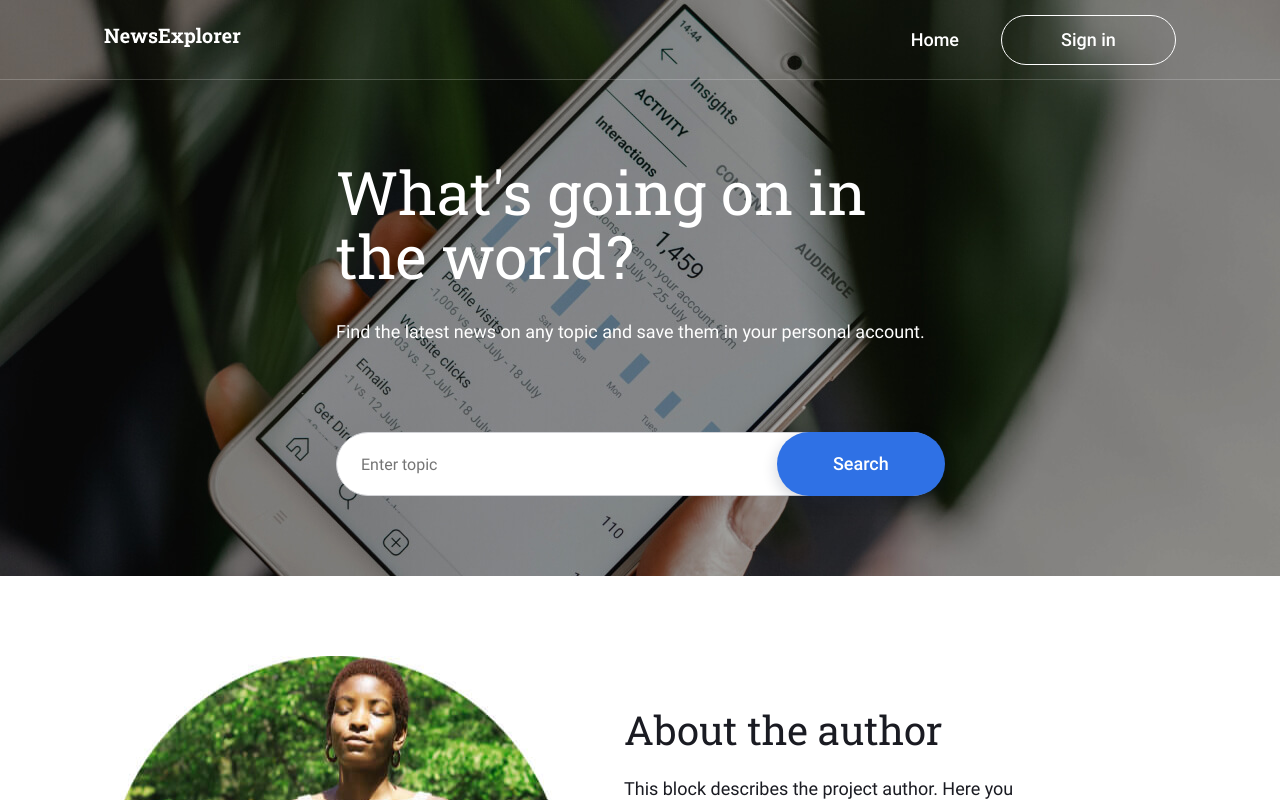
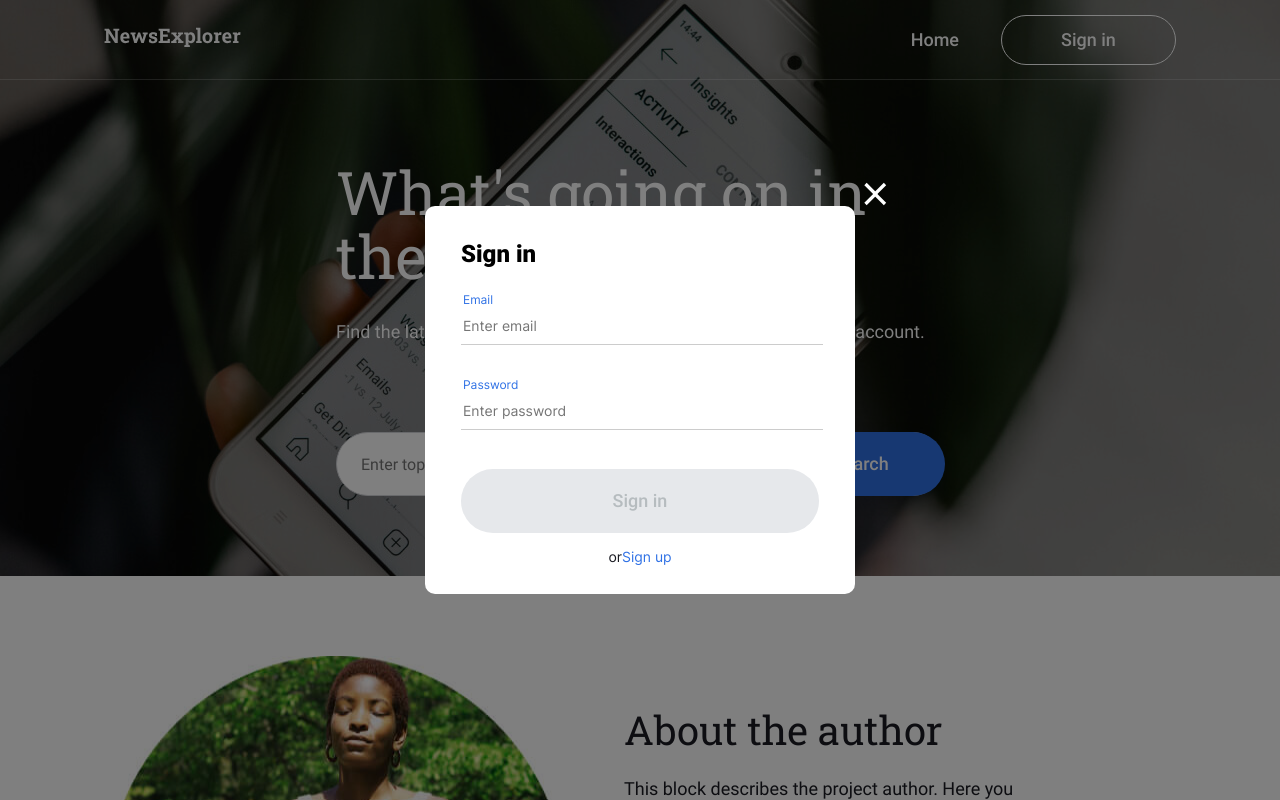
Before and after one commit to NatalieShamir/news-explorer-frontend, a React (Create React App) app: page / in a window 1280 px wide. Both pictures are taken after a click on the button "Sign in". Shown: the top 800 px of the page. Built offline with nearby package versions, Linux system fonts and the light colour scheme.

Commit message:
code switching between popups functionality

```diff
--- a/src/components/App/App.js
+++ b/src/components/App/App.js
@@ -19,6 +19,19 @@ function App() {
     React.useState(false);
   const [isRegistrationSuccessfulOpen, setIsRegistrationSuccessfulOpen] = React.useState(false);
 
+  function handleOpenSigninClick() {
+    setIsSigninPopupOpen(true);
+  }
+
+  function handleSwitchToSignup() {
+    setIsSigninPopupOpen(false);
+    setIsSignupPopupOpen(true);
+  }
+
+  function handleSwitchToSignin() {
+    setIsSignupPopupOpen(false);
+    setIsSigninPopupOpen(true);
+  }
 
   function closeAllPopups() {
     setIsSigninPopupOpen(false);
@@ -49,16 +62,20 @@ function App() {
   return (
     <div className="app">
       <Routes>
-        <Route path="/" element={<Main />} />
+        <Route path="/" element={<Main
+          onSigninClick={handleOpenSigninClick}
+        />} />
         <Route path="/saved-news" element={<SavedNews />} />
       </Routes>
       <Signin
         isOpen={isSigninPopupOpen}
         onClose={closeAllPopups}
+        onSignupClick={handleSwitchToSignup}
       />
       <Signup
         isOpen={isSignupPopupOpen}
         onClose={closeAllPopups}
+        onSigninClick={handleSwitchToSignin}
       />
       <RegistrationSuccessful
         isOpen={isRegistrationSuccessfulOpen}
--- a/src/components/Header/Header.js
+++ b/src/components/Header/Header.js
@@ -6,7 +6,7 @@ import Navigation from "../Navigation/Navigation";
 import hamburgerMenuOpen from "../../images/menu.svg";
 import hamburgerMenuClose from "../../images/close-min.svg";
 
-function Header() {
+function Header({ onSigninClick }) {
     const [isNavOpen, setIsNavOpen] = React.useState(false);
 
     function handleToggleMenu() {
@@ -29,6 +29,7 @@ function Header() {
             </div>
             <Navigation
                 isNavOpen={isNavOpen}
+                onSigninClick={onSigninClick}
             />
         </header >
     );
--- a/src/components/Main/Main.js
+++ b/src/components/Main/Main.js
@@ -3,16 +3,20 @@ import Parent from "../Parent/Parent";
 import Header from "../Header/Header";
 import SearchForm from "../SearchForm/SearchForm";
 import About from "../About/About";
+import SavedNews from "../SavedNews/SavedNews";
 
 
-function Main() {
+function Main({ onSigninClick }) {
     return (
         <>
             <Parent>
-                <Header />
+                <Header
+                    onSigninClick={onSigninClick}
+                />
                 <SearchForm />
             </Parent>
             <About />
+            <SavedNews />
         </>
     )
 }
--- a/src/components/Navigation/Navigation.js
+++ b/src/components/Navigation/Navigation.js
@@ -2,7 +2,7 @@ import React from "react";
 import { Link } from 'react-router-dom';
 import "../Navigation/Navigation.css";
 
-function Navigation({ isNavOpen }) {
+function Navigation({ isNavOpen, onSigninClick }) {
 
     return (
         <nav className={`${`nav`} ${isNavOpen ? "nav_open" : ""}`}>
@@ -13,7 +13,7 @@ function Navigation({ isNavOpen }) {
                     </Link>
                 </li>
                 <li className="nav__item">
-                    <button className="nav__button-signin">Sign in</button>
+                    <button className="nav__button-signin" onClick={onSigninClick}>Sign in</button>
                 </li>
             </ul>
         </nav >
--- a/src/components/SignInPopup/SignInPopup.js
+++ b/src/components/SignInPopup/SignInPopup.js
@@ -4,12 +4,11 @@ import "../PopupWithForm/PopupWithForm.css";
 import { Link } from 'react-router-dom';
 
 
-function Signin({ isOpen, onClose, onSubmit }) {
+function Signin({ isOpen, onClose, onSubmit, onSignupClick }) {
     return (
         <>
             <PopupWithForm
                 isOpen={isOpen}
-                onClose={onClose}
             >
                 {" "}
                 <button
@@ -47,8 +46,8 @@ function Signin({ isOpen, onClose, onSubmit }) {
                     </button>
                     <div className="popup__form-link-container">
                         <p className="popup__form-link-text">or</p>
-                        <Link style={{ textDecoration: 'none' }}>
-                            <p className="popup__form-link">Sign up</p>
+                        <Link style={{ textDecoration: 'none' }} >
+                            <p onClick={onSignupClick} className="popup__form-link" >Sign up</p>
                         </Link>
                     </div>
                 </form>
--- a/src/components/SignUpPopup/SignUpPopup.js
+++ b/src/components/SignUpPopup/SignUpPopup.js
@@ -3,12 +3,11 @@ import { Link } from 'react-router-dom';
 import PopupWithForm from '../PopupWithForm/PopupWithForm';
 import "../PopupWithForm/PopupWithForm.css";
 
-function Signup({ isOpen, onClose, onSubmit }) {
+function Signup({ isOpen, onClose, onSubmit, onSigninClick }) {
     return (
         <>
             <PopupWithForm
                 isOpen={isOpen}
-                onClose={onClose}
             >
                 {" "}
                 <button
@@ -58,7 +57,7 @@ function Signup({ isOpen, onClose, onSubmit }) {
                     <div className="popup__form-link-container">
                         <p className="popup__form-link-text">or</p>
                         <Link style={{ textDecoration: 'none' }} >
-                            <p className="popup__form-link">Sign in</p>
+                            <p onClick={onSigninClick} className="popup__form-link">Sign in</p>
                         </Link>
                     </div>
                 </form>
```
